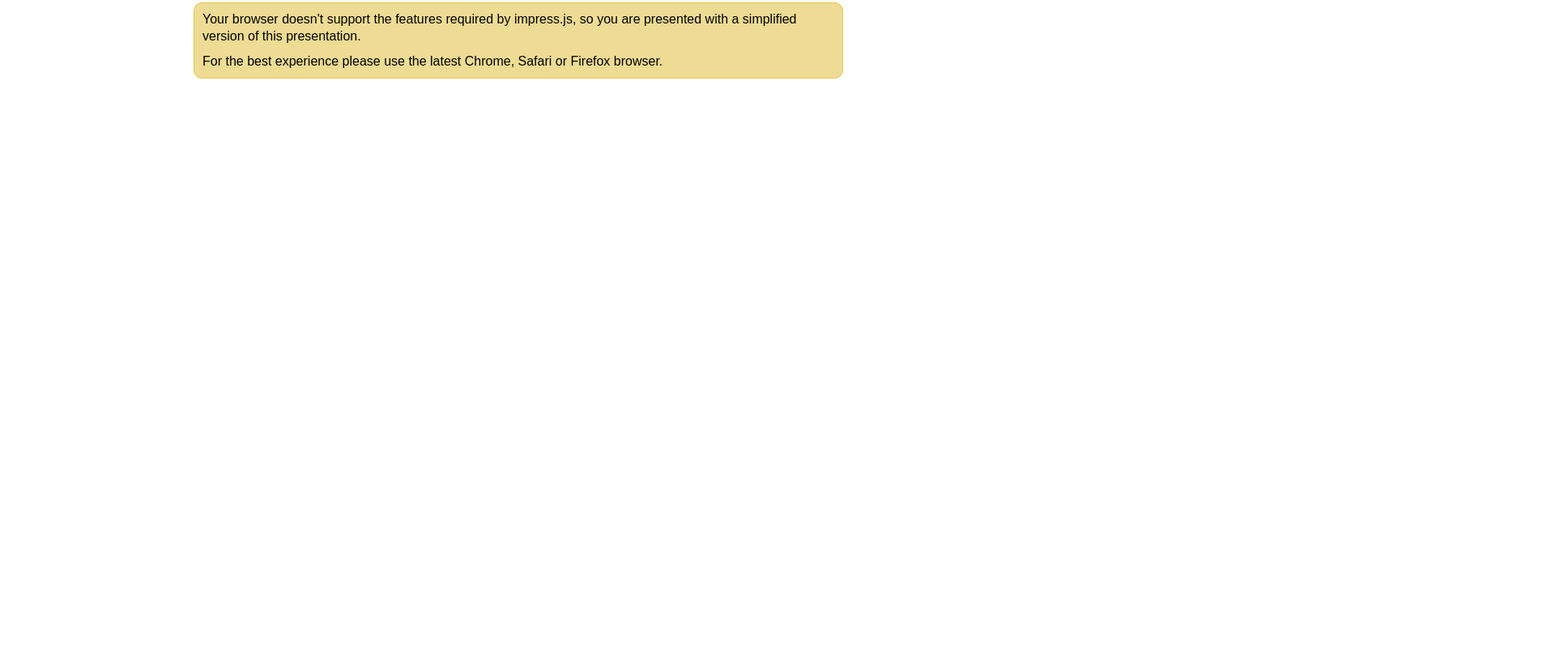
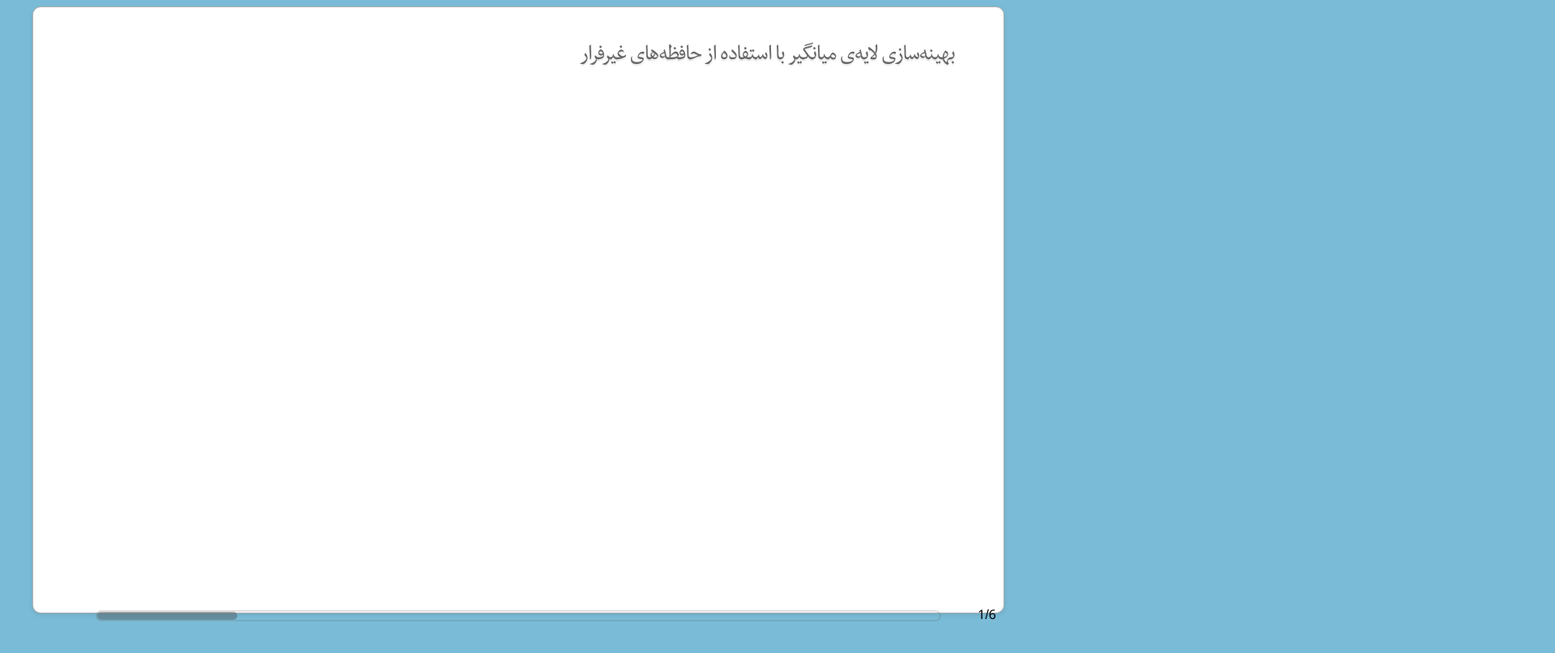
Before and after one commit to MortezaRamezani/bs-thesis-pres, a website: page index.html in a window 1280 px wide. Shown: the part 17-824 px from the top of the page at 81% size, 1920 px wide, since content can reach past the window. Before the commit the page ends 800 px from the top, so only its background shows below. Drawn offline with Linux system fonts and the light colour scheme.

Commit message:
Basic template with progress bar, it's too late :(

```diff
--- /dev/null
+++ b/css/font.css
@@ -0,0 +1,15 @@
+/* font declaration*/
+@font-face {
+    font-family: 'Noto Naskh';
+    font-style: normal;
+    font-weight: 400;
+    src: url(NotoNaskhArabic-Regular.ttf) format('truetype');
+}
+
+/* font declaration*/
+@font-face {
+    font-family: 'BBCNasim';
+    font-style: normal;
+    src: url(BBCNassim.otf);
+    src: url(BBCNassim.ttf) format('truetype');
+}
--- /dev/null
+++ b/css/impress-progress.css
@@ -0,0 +1,28 @@
+.progressbar {
+	position:absolute;
+	right:118px;
+	bottom:15px;
+	left:118px;
+	border-radius:7px;
+	border:2px solid rgba(100, 100, 100, 0.2);
+}
+.progressbar DIV {
+	width:0;
+	height:10px;
+	border-radius:5px;
+	background:rgba(75, 75, 75, 0.4);
+	-webkit-transition:width 1s linear;
+	-moz-transition:width 1s linear;
+	-ms-transition:width 1s linear;
+	-o-transition:width 1s linear;
+	transition:width 1s linear;
+}
+.progress-off {
+	z-index:2999;
+}
+.progress {
+	position:absolute;
+	right:50px;
+	bottom:15px;
+	text-align: right;
+}
--- a/css/style.css
+++ b/css/style.css
@@ -1,4 +1,5 @@
-/* reset every thing, according to the tutorial*/
+
+/* Reset every thing, according to the tutorial*/
 
 html, body, div, span, applet, object, iframe,
 h1, h2, h3, h4, h5, h6, p, blockquote, pre,
@@ -21,19 +22,25 @@ time, mark, audio, video {
     vertical-align: baseline;
 }
 
+/* HTML5 display-role reset for older browsers */
+
 article, aside, details, figcaption, figure,
 footer, header, hgroup, menu, nav, section {
     display: block;
 }
+
 body {
     line-height: 1;
 }
+
 ol, ul {
     list-style: none;
 }
+
 blockquote, q {
     quotes: none;
 }
+
 blockquote:before, blockquote:after,
 q:before, q:after {
     content: '';
@@ -44,10 +51,11 @@ table {
     border-collapse: collapse;
     border-spacing: 0;
 }
+
 /* end of reset*/
 
+/* browser support style*/
 
-/* browser support style*/
 .fallback-message {
     font-family: sans-serif;
     line-height: 1.3;
@@ -68,3 +76,74 @@ table {
 .impress-supported .fallback-message {
     display: none;
 }
+
+/* end of brwoser support check */
+
+/* Main style start here */
+
+body {
+    font-family: 'Noto Naskh', sans-serif;
+    min-height: 740px;
+
+    background: rgb(122, 188, 215);
+    /*background: -webkit-gradient(radial, 50% 50%, 0, 50% 50%, 500, from(rgb(240, 240, 240)), to(rgb(190, 190, 190)));*/
+    /*background: -webkit-radial-gradient(rgb(240, 240, 240), rgb(190, 190, 190));*/
+    /*background:    -moz-radial-gradient(rgb(240, 240, 240), rgb(190, 190, 190));*/
+    /*background:     -ms-radial-gradient(rgb(240, 240, 240), rgb(190, 190, 190));*/
+    /*background:      -o-radial-gradient(rgb(240, 240, 240), rgb(190, 190, 190));*/
+    /*background:         radial-gradient(rgb(240, 240, 240), rgb(190, 190, 190));*/
+}
+
+.step {
+    position: relative;
+    width: 1100px;
+    padding: 40px;
+    margin: 20px auto;
+
+    -webkit-box-sizing: border-box;
+    -moz-box-sizing: border-box;
+    -ms-box-sizing: border-box;
+    -o-box-sizing: border-box;
+    box-sizing: border-box;
+
+    /*font-family: 'PT Serif', georgia, serif;*/
+    /*font-size: 48px;*/
+    /*line-height: 1.5;*/
+}
+
+.impress-enabled .step {
+    margin: 0;
+    opacity: 0.7;
+
+    -webkit-transition: opacity 1s;
+    -moz-transition: opacity 1s;
+    -ms-transition: opacity 1s;
+    -o-transition: opacity 1s;
+    transition: opacity 1s;
+}
+
+.impress-enabled .step.active {
+    opacity: 1
+}
+
+.slide {
+    display: block;
+
+    width: 40em;
+    height: 25em;
+    padding: 40px 60px;
+
+    background-color: white;
+    border: 1px solid rgba(0, 0, 0, .3);
+    border-radius: 10px;
+    box-shadow: 0 2px 6px rgba(0, 0, 0, .1);
+
+    color: rgb(102, 102, 102);
+    text-shadow: 0 2px 2px rgba(0, 0, 0, .1);
+
+    font-family: 'BBCNasim', Arial, sans-serif;
+    direction: rtl;
+    font-size: 30px;
+    line-height: 36px;
+    letter-spacing: -1px;
+}
--- a/index.html
+++ b/index.html
@@ -10,7 +10,9 @@
     <meta name="description" content="My BSc thesis presentation, powered by impress.js"/>
     <meta name="author" content="Morteza Ramezani"/>
 
+    <link href="css/font.css" rel="stylesheet"/>
     <link href="css/style.css" rel="stylesheet"/>
+    <link href="css/impress-progress.css" rel="stylesheet"/>
     <link rel="shortcut icon" href="favicon.png"/>
     <link rel="apple-touch-icon" href="apple-touch-icon.png"/>
 </head>
@@ -19,8 +21,45 @@
 <div class="fallback-message">
     <p>Your browser <b>doesn't support the features required</b> by impress.js, so you are presented with a simplified
         version of this presentation.</p>
+
     <p>For the best experience please use the latest <b>Chrome</b>, <b>Safari</b> or <b>Firefox</b> browser.</p>
 </div>
 
+<div id="impress">
+
+    <div id="cover" class="step slide" data-x="0" data-y="0">
+        بهینه‌سازی لایه‌ی میانگیر با استفاده از حافظه‌های غیرفرار
+    </div>
+
+    <div id="toc" class="step slide" data-x="-1800" data-y="0" data-scale="1.5">
+        چه مسایلی بیان خواهد شد؟
+    </div>
+
+    <div class="step slide" data-x="-2200" data-y="1800" data-z="0" data-scale="1.8" data-rotate="90">
+        مقدمه قضیه
+    </div>
+
+    <div class="step slide" data-x="-3300" data-y="1800" data-z="100" data-scale="1.6" data-rotate="90"
+         data-rotate-y="-17.5">
+        salam
+    </div>
+
+    <div class="step slide" data-x="-4300" data-y="1800" data-z="150" data-scale="1.4" data-rotate="90"
+         data-rotate-y="-35">
+        hahahaaaa
+    </div>
+
+    <!--<div id="problem" class="step slide" data-x="-1500" data-y="2400" data-z="500" data-scale="1.5" data-rotate="90">-->
+    <!--کجای قضیه-->
+    <!--</div>-->
+    <div id="overview" class="step" data-x="3000" data-y="1500" data-scale="10">
+    </div>
+</div>
+<div class="progressbar"><div></div></div>
+<div class="progress"></div>
+<script src="js/impress-progress.js"></script>
+<script src="js/impress.js"></script>
+<script>impress().init();</script>
+
 </body>
 </html>
--- /dev/null
+++ b/js/impress-progress.js
@@ -0,0 +1,35 @@
+(function ( document, window ) {
+    'use strict';
+
+	var stepids = [];
+	// wait for impress.js to be initialized
+	document.addEventListener("impress:init", function (event) {
+		var steps = event.detail.steps;
+		for (var i = 0; i < steps.length; i++)
+		{
+		  stepids[i+1] = steps[i].id;
+		}
+	});
+	var progressbar = document.querySelector('div.progressbar div');
+	var progress = document.querySelector('div.progress');
+
+	if (null !== progressbar || null !== progress) {
+		document.addEventListener("impress:starttransition", function (event) {
+			updateProgressbar(event.detail.next.id);
+		});
+
+		document.addEventListener("impress:stepenter", function (event) {
+			updateProgressbar(event.target.id);
+		});
+	}
+
+	function updateProgressbar(slideId) {
+		var slideNumber = stepids.indexOf(slideId);
+		if (null !== progressbar) {
+			progressbar.style.width = (100 / (stepids.length - 1) * (slideNumber)).toFixed(2) + '%';
+		}
+		if (null !== progress) {
+			progress.innerHTML = slideNumber + '/' + (stepids.length-1);
+		}
+	}
+})(document, window);
--- a/js/impress.js
+++ b/js/impress.js
@@ -399,7 +399,8 @@
 
             initialized = true;
 
-            triggerEvent(root, "impress:init", { api: roots[ "impress-root-" + rootId ] });
+//            triggerEvent(root, "impress:init", { api: roots[ "impress-root-" + rootId ] });
+            triggerEvent(root, "impress:init", { api: roots[ "impress-root-" + rootId ], steps: steps });
         };
 
         // `getStep` is a helper function that returns a step element defined by parameter.
```
Also changed, not shown: css/BBCNassim.otf (added), css/BBCNassim.ttf (added), css/NotoNaskhArabic-Bold.ttf (added), css/NotoNaskhArabic-Regular.ttf (added).
